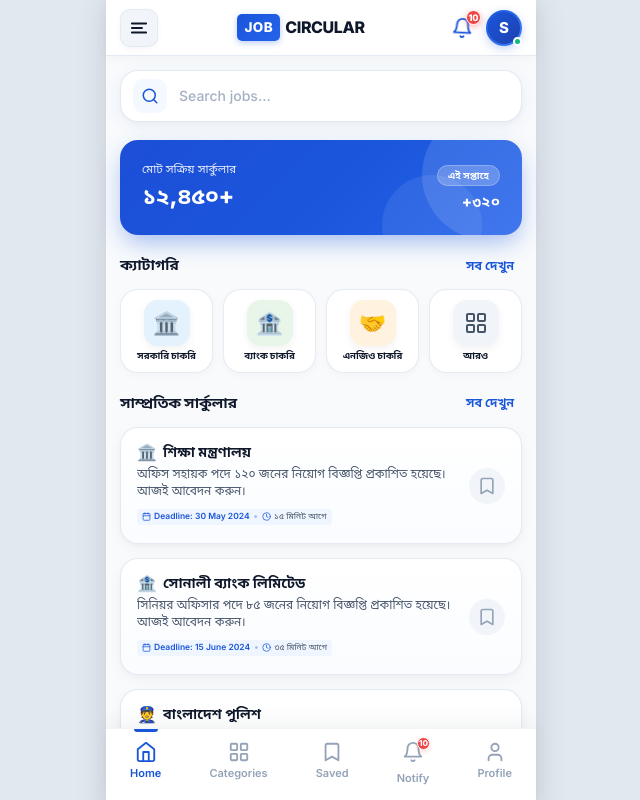
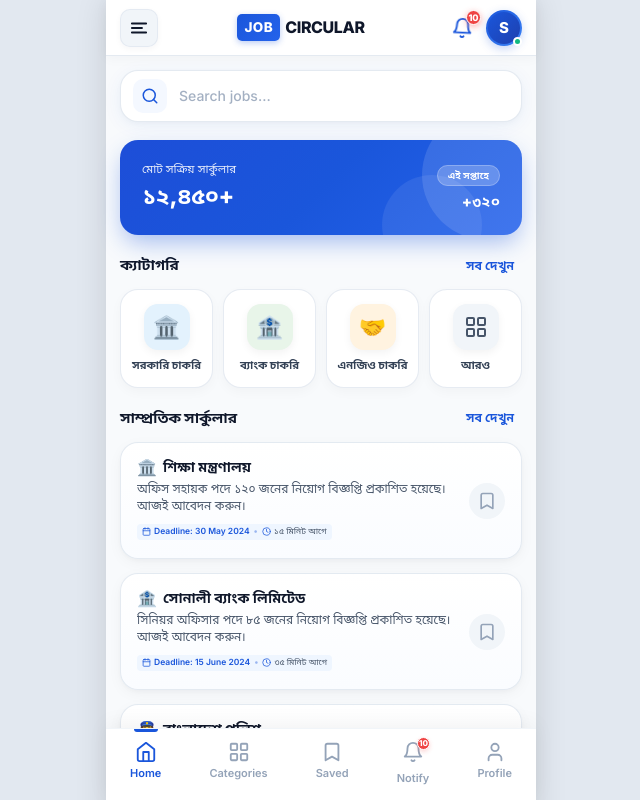
Before and after one commit to rudrodeb029/Job-Circular, a React (Vite) app: page /home in a window 1280 px wide. Shown: the top 800 px of the page, without its empty margins (319-959 px from the left). Built offline with nearby package versions, Linux system fonts and the light colour scheme; no server answers.

Commit message:
Adjust category grid card padding, icon gap, font-size, and use slate color for professional readability

```diff
--- a/src/styles/components.css
+++ b/src/styles/components.css
@@ -652,12 +652,12 @@
   display: flex;
   flex-direction: column;
   align-items: center;
-  gap: 4px;
-  padding: 10px 4px;
+  gap: 8px;
+  padding: 14px 8px;
   background: var(--white);
   border-radius: var(--radius-xl);
-  border: 1px solid rgba(226, 232, 240, 0.8);
-  box-shadow: 0 2px 8px rgba(15, 23, 42, 0.03);
+  border: 1px solid rgba(226, 232, 240, 0.85);
+  box-shadow: 0 4px 12px rgba(15, 23, 42, 0.03);
   cursor: pointer;
   transition: all 0.2s cubic-bezier(0.16, 1, 0.3, 1);
 }
@@ -678,12 +678,12 @@
   box-shadow: 0 3px 8px rgba(0,0,0,0.05);
 }
 .category-grid-label {
-  font-size: 9.5px;
+  font-size: 11px;
   font-weight: 700;
   text-align: center;
-  color: var(--text-primary);
-  line-height: 1.25;
-  letter-spacing: -0.2px;
+  color: #334155;
+  line-height: 1.35;
+  letter-spacing: -0.1px;
   max-width: 100%;
 }
 
```
